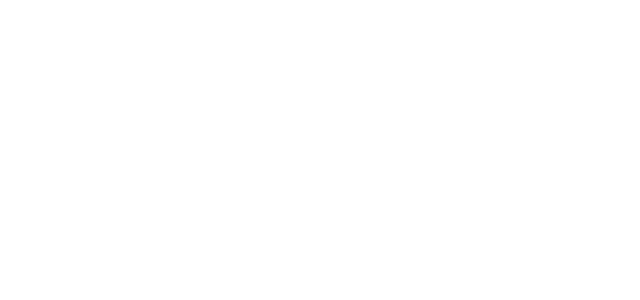
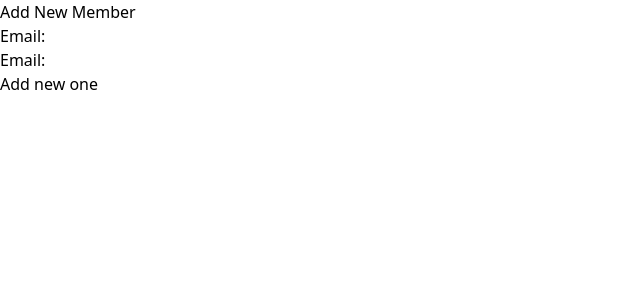
Before and after one commit to SardarPiash/meal_system, a React (Vite) app: page /add-new-member in a window 1280 px wide. Before the commit this address had no page. Shown: the top 300 px of the page, without its empty margins (0-640 px from the left). Built offline with nearby package versions, Linux system fonts and the light colour scheme.

Commit message:
Add new member on going

```diff
--- a/src/App.jsx
+++ b/src/App.jsx
@@ -1,10 +1,11 @@
 import BazarList from "./component/BazarList";
-import Dashboad from "./component/Dashboad";
+import Dashboad from "./pages/Dashboad";
 import EmailVerification from "./component/EmailVerification";
 import SignUp from "./component/SignUp";
 import Login from "./Login";
 import SavePersonalInfo from "./SavePersonalInfo";
 import { BrowserRouter, Route, Routes } from "react-router-dom";
+import AddNewMember from "./pages/AddNewMember";
 
 export default function App() {
   return (
@@ -14,6 +15,7 @@ export default function App() {
           <Route path="/dashboard" element={<Dashboad />} />
           <Route path="/signup" element={<SignUp />} />
           <Route path="/emailverification" element={<EmailVerification />} />
+          <Route path="/add-new-member" element={<AddNewMember />} />
 
         </Routes>
     </BrowserRouter>
--- a/src/Login.jsx
+++ b/src/Login.jsx
@@ -15,9 +15,6 @@ const Login = () => {
       const loginfo = await signInWithEmailAndPassword(auth, email, password);
       // Redirect or do something after successful login
       if(loginfo){
-        sessionStorage.setItem('AuthToken',loginfo.user.accessToken)
-        sessionStorage.setItem('Uid',loginfo.user.uid)
-        console.log("sigh in")
         navigate('/dashboard')
       }
 
--- a/src/component/Dashboad.jsx
+++ /dev/null
@@ -1,72 +0,0 @@
-import React, { useEffect, useState } from 'react';
-import { auth, database } from '../Firebase';
-import { ref, get } from 'firebase/database';
-import { useNavigate } from 'react-router-dom';
-
-export default function Dashboard() {
-  const [userData, setUserData] = useState(null);
-  const [loading, setLoading] = useState(true);
-  const navigate = useNavigate();
-
-  useEffect(() => {
-    const unsubscribe = auth.onAuthStateChanged((user) => {
-      if (user) {
-        // Fetch user data from Realtime Database
-        const userRef = ref(database, `users/${user.uid}`);
-        get(userRef)
-          .then((snapshot) => {
-            if (snapshot.exists()) {
-              setUserData(snapshot.val());
-            } else {
-              console.error('No user data found');
-              navigate('/login');
-            }
-            setLoading(false);
-          })
-          .catch((error) => {
-            console.error('Error fetching user data:', error);
-            navigate('/login');
-            setLoading(false);
-          });
-      } else {
-        navigate('/login');
-        setLoading(false);
-      }
-    });
-
-    // Clean up the subscription on component unmount
-    return () => unsubscribe();
-  }, [navigate]);
-
-  if (loading) {
-    return <div className="text-center mt-10">Loading...</div>;
-  }
-
-  if (!userData) {
-    return null; // Optionally handle this case
-  }
-
-  return (
-    <div className="max-w-3xl mx-auto p-6 bg-white shadow-md rounded-lg">
-      <h1 className="text-3xl font-bold mb-4 text-center">Dashboard</h1>
-      <div className="space-y-4">
-        <div className="flex items-center space-x-4">
-          <span className="font-semibold text-gray-700">Name:</span>
-          <span className="text-gray-900">{userData.name}</span>
-        </div>
-        <div className="flex items-center space-x-4">
-          <span className="font-semibold text-gray-700">Email:</span>
-          <span className="text-gray-900">{userData.email}</span>
-        </div>
-        <div className="flex items-center space-x-4">
-          <span className="font-semibold text-gray-700">Mobile:</span>
-          <span className="text-gray-900">{userData.mobile}</span>
-        </div>
-        <div className="flex items-center space-x-4">
-          <span className="font-semibold text-gray-700">Address:</span>
-          <span className="text-gray-900">{userData.address}</span>
-        </div>
-      </div>
-    </div>
-  );
-}
--- /dev/null
+++ b/src/component/Hero.jsx
@@ -0,0 +1,20 @@
+import React from "react";
+import logo from "../assets/logo.png";
+
+export default function Hero({ userName }) {
+  console.log(userName);
+  return (
+    <div className="md:w-full md:h-full md:flex md:flex-row justify-between">
+      <div>
+        <img src={logo} className="md:w-20 md:h-20" />
+      </div>
+      <div className="">
+        <div className="md:flex md:flex-col">
+          <span className="text-gray-500 font-semibold text-2xl mx-auto">Welcome, Mr. {userName}</span>
+          <span className="text-gray-500 font-semibold text-xl mx-auto">Dashboard</span>
+        </div>
+      </div>
+      <div>logo</div>
+    </div>
+  );
+}
--- /dev/null
+++ b/src/component/SideNavbar.jsx
@@ -0,0 +1,17 @@
+import React from "react";
+
+export default function SideNavbar() {
+
+  return (
+    <div className="md:w-full md:h-full bg-yellow-300 md:flex md:flex-col text-black text-xl space-y-10">
+      <button>1</button>
+      <button>1</button>
+      <button>1</button>
+      <button>1</button>
+      <button>1</button>
+      <button onClick={()=>{
+
+      }}>Add Member</button>
+    </div>
+  );
+}
--- /dev/null
+++ b/src/pages/AddNewMember.jsx
@@ -0,0 +1,49 @@
+import React, { useState } from "react";
+
+export default function AddNewMember() {
+  const [newMemberEmail, setNewMemberEmail] = useState([]);
+  const [inputNumber, setInputNumber] = useState(2);
+
+  //handle inputs
+  function handleInput(e, index) {
+    const emails = [...newMemberEmail];
+    emails[index] = e.target.value;
+    setNewMemberEmail(emails);
+    console.log(newMemberEmail);
+  }
+
+  function handleSubmit(e) {
+    e.preventDefault();
+  }
+  return (
+    <div>
+      <div>Add New Member</div>
+      <div>
+        <form onSubmit={handleSubmit}>
+          {Array.from({ length: inputNumber }).map((_, index) => (
+            <div key={index}>
+              <span>Email:</span>
+              <span>
+                <input
+                  type="email"
+                  name="email"
+                  value={newMemberEmail[index] || ""}
+                  onChange={(e) => {
+                    handleInput(e, index);
+                  }}
+                />
+              </span>
+            </div>
+          ))}
+          <button
+            onClick={() => {
+              setInputNumber(inputNumber + 1);
+            }}
+          >
+            Add new one
+          </button>
+        </form>
+      </div>
+    </div>
+  );
+}
--- /dev/null
+++ b/src/pages/Dashboad.jsx
@@ -0,0 +1,97 @@
+import React, { useEffect, useState } from 'react';
+import { auth, database } from '../Firebase';
+import { ref, get } from 'firebase/database';
+import { useNavigate } from 'react-router-dom';
+import Hero from '../component/Hero';
+import SideNavbar from '../component/SideNavbar';
+import AddNewMember from './AddNewMember';
+
+export default function Dashboard() {
+  const [userData, setUserData] = useState(null);
+  const [loading, setLoading] = useState(true);
+  const navigate = useNavigate();
+
+  useEffect(() => {
+    const unsubscribe = auth.onAuthStateChanged((user) => {
+      if (user) {
+        console.log(user)
+        // Fetch user data from Realtime Database
+        const userRef = ref(database, `users/${user.uid}`);
+        get(userRef)
+          .then((snapshot) => {
+            if (snapshot.exists()) {
+              setUserData(snapshot.val());
+            } else {
+              console.error('No user data found');
+              navigate('/login');
+            }
+            setLoading(false);
+          })
+          .catch((error) => {
+            console.error('Error fetching user data:', error);
+            navigate('/login');
+            setLoading(false);
+          });
+      } else {
+        navigate('/login');
+        setLoading(false);
+      }
+    });
+
+    // Clean up the subscription on component unmount
+    return () => unsubscribe();
+  }, [navigate]);
+
+  if (loading) {
+    return <div className="text-center mt-10">Loading...</div>;
+  }
+
+  if (!userData) {
+    return null;
+  }
+
+  //handle page content
+
+  return (
+    // <div className="max-w-3xl mx-auto p-6 bg-white shadow-md rounded-lg">
+    //   <h1 className="text-3xl font-bold mb-4 text-center">Dashboard</h1>
+    //   <div className="space-y-4">
+    //     <div className="flex items-center space-x-4">
+    //       <span className="font-semibold text-gray-700">Name:</span>
+    //       <span className="text-gray-900">{userData.name}</span>
+    //     </div>
+    //     <div className="flex items-center space-x-4">
+    //       <span className="font-semibold text-gray-700">Email:</span>
+    //       <span className="text-gray-900">{userData.email}</span>
+    //     </div>
+    //     <div className="flex items-center space-x-4">
+    //       <span className="font-semibold text-gray-700">Mobile:</span>
+    //       <span className="text-gray-900">{userData.mobile}</span>
+    //     </div>
+    //     <div className="flex items-center space-x-4">
+    //       <span className="font-semibold text-gray-700">Address:</span>
+    //       <span className="text-gray-900">{userData.address}</span>
+    //     </div>
+    //   </div>
+    // </div>
+    <div className='md:w-full md:h-full '>
+
+          <div className='md:w-full md:h-20'>
+             <Hero userName = {userData.name}/>
+          </div>
+          <div className='md:flex md:flex-row md:w-full md:h-full '>
+            {/* sidebar for desktop*/}
+            <div className='md:w-2/12 md:h-full bg-blue-300'>
+               <SideNavbar />
+
+            </div>
+            {/* body */}
+            <div className='md:w-10/12 md:h-full bg-red-400'>
+              <span>
+                <AddNewMember />
+              </span>
+            </div>
+          </div>
+    </div>
+  );
+}
```
Also changed, not shown: src/assets/logo.png (added).
